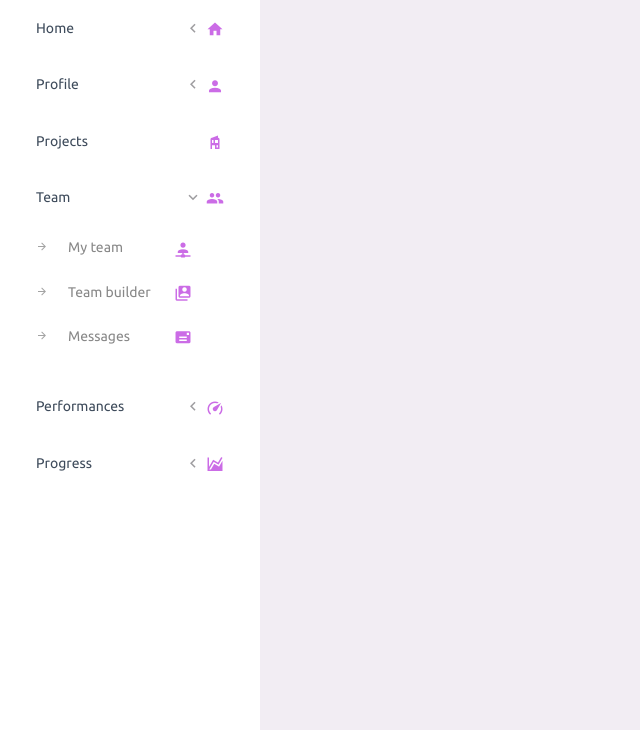
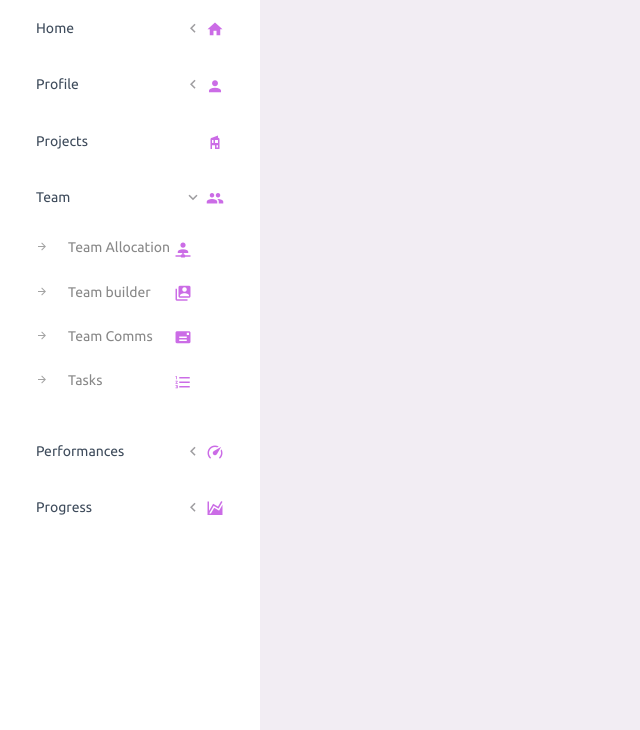
Before and after one commit to RishitPS16233LVsHB/LambdaComplex_PTS, a Python web app: template LambdaComplex/templates/Home/Index.html in a window 1280 px wide, after a click on "Team". Shown: the part 70-800 px from the top of the page, without its empty margins (0-640 px from the left). Run offline with Jinja, Linux system fonts and the light colour scheme; the template is opened without the code that fills it, so the values that code supplies are empty; some libraries are stand-ins or nearby versions.

Commit message:
Made Changes to UI
Made Changes to UI sidebar menus

```diff
--- a/LambdaComplex/templates/Shared/_Layout.html
+++ b/LambdaComplex/templates/Shared/_Layout.html
@@ -160,7 +160,7 @@
                             <ul class="nav flex-column sub-menu">
                                 <li class="nav-item">
                                     <a class="nav-link" href="#">
-                                        <span class="menu-title">My team</span>
+                                        <span class="menu-title">Team Allocation</span>
                                         <i class="mdi mdi-account-network menu-icon"></i>
                                     </a>
                                 </li>
@@ -172,8 +172,14 @@
                                 </li>
                                 <li class="nav-item">
                                     <a class="nav-link" href="#">
-                                        <span class="menu-title">Messages</span>
+                                        <span class="menu-title">Team Comms</span>
                                         <i class="mdi mdi-mail menu-icon"></i>
+                                    </a>
+                                </li>
+                                <li class="nav-item">
+                                    <a class="nav-link" href="#">
+                                        <span class="menu-title">Tasks</span>
+                                        <i class="mdi mdi-format-list-numbered menu-icon"></i>
                                     </a>
                                 </li>
                             </ul>
@@ -216,20 +222,32 @@
                             <ul class="nav flex-column sub-menu">
                                 <li class="nav-item">
                                     <a class="nav-link" href="#">
-                                        <span class="menu-title">My</span>
+                                        <span class="menu-title">My Contributions </span>
                                         <i class="mdi mdi-account menu-icon"></i>
                                     </a>
                                 </li>
                                 <li class="nav-item">
                                     <a class="nav-link" href="#">
-                                        <span class="menu-title">My projects</span>
+                                        <span class="menu-title">My Projects </span>
                                         <i class="mdi mdi-home-modern menu-icon"></i>
                                     </a>
                                 </li>
                                 <li class="nav-item">
                                     <a class="nav-link" href="#">
-                                        <span class="menu-title">My team</span>
-                                        <i class="mdi mdi-account-multiple menu-icon"></i>
+                                        <span class="menu-title">My Milestone</span>
+                                        <i class="mdi mdi-stairs menu-icon"></i>
+                                    </a>
+                                </li>
+                                <li class="nav-item">
+                                    <a class="nav-link" href="#">
+                                        <span class="menu-title">My Goals</span>
+                                        <i class="mdi mdi-target menu-icon"></i>
+                                    </a>
+                                </li>
+                                <li class="nav-item">
+                                    <a class="nav-link" href="#">
+                                        <span class="menu-title">My Tasks</span>
+                                        <i class="mdi mdi-checkbox-multiple-marked-outline menu-icon"></i>
                                     </a>
                                 </li>
                             </ul>
```
Also changed, not shown: 5 other files.
